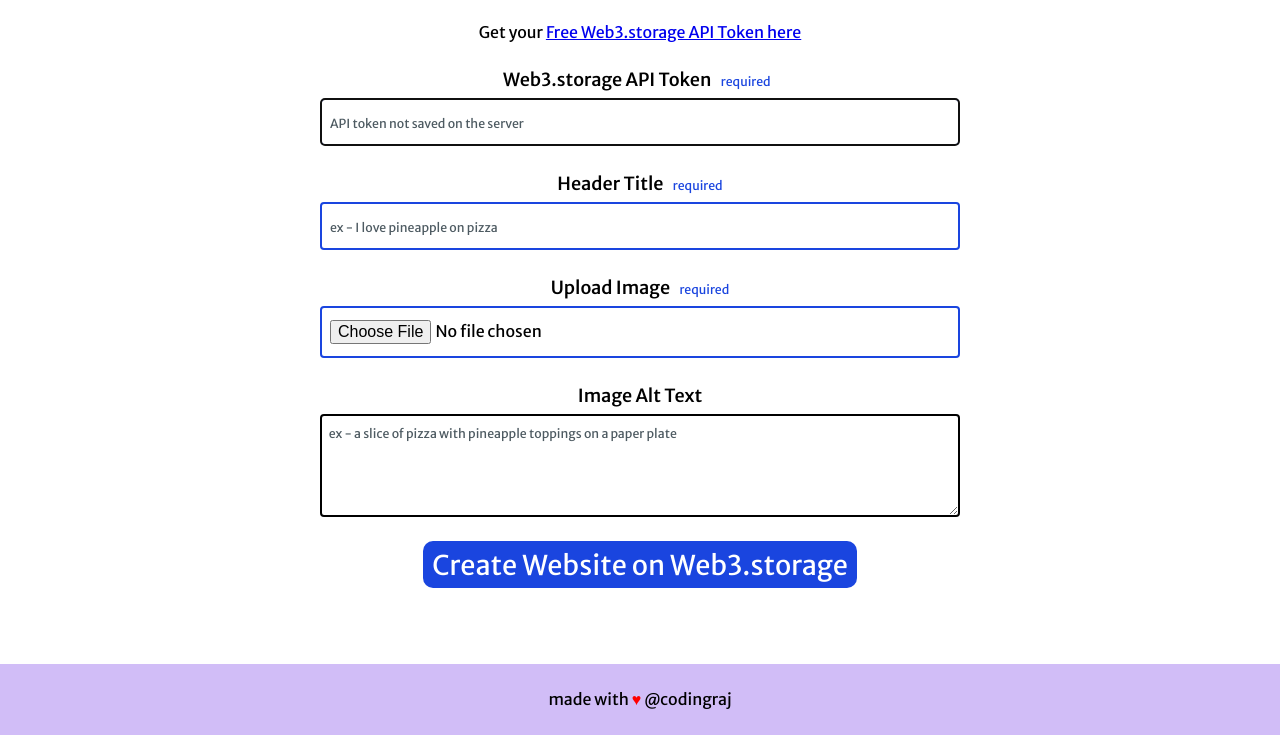
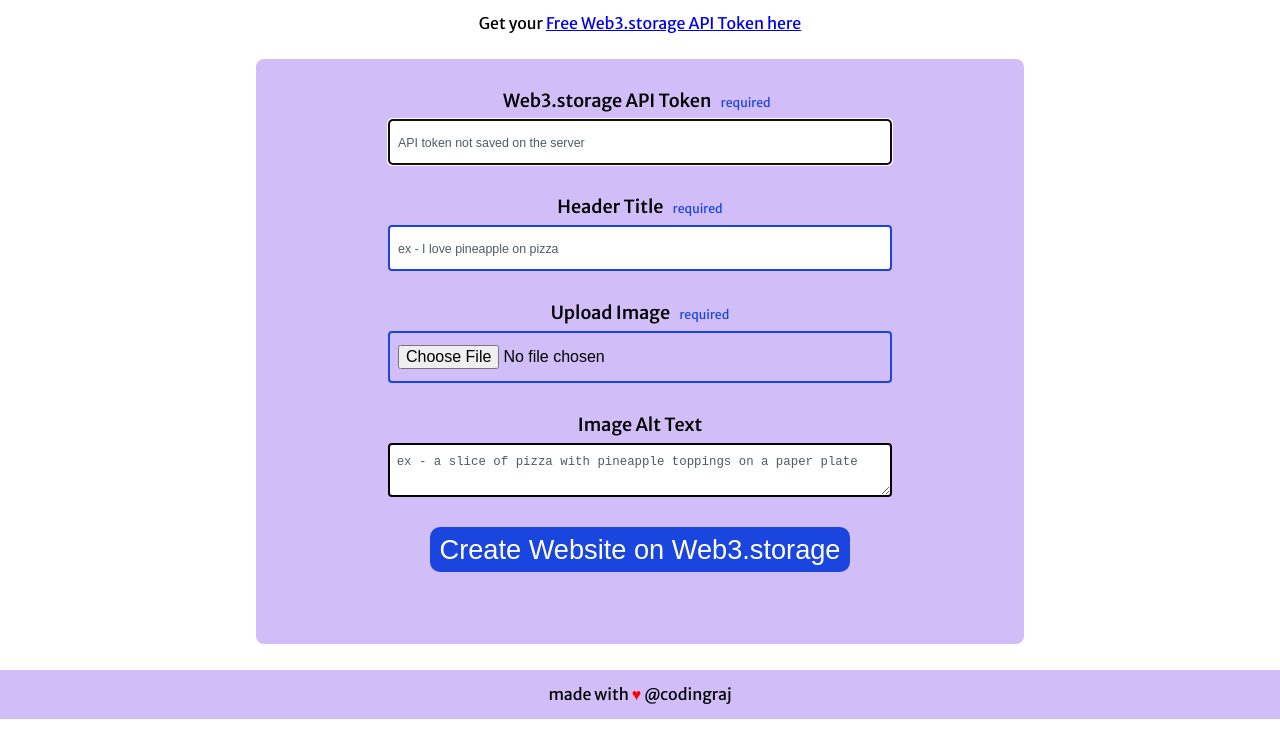
Before and after one commit to coding-island-js/web3-static-website-maker-frontend, a website: page index.html in a window 1280 px wide. Shown: the part 166-901 px from the top of the page. Drawn offline with Linux system fonts and the light colour scheme.

Commit message:
added card to fix display issues

```diff
--- a/index.html
+++ b/index.html
@@ -23,9 +23,15 @@
     </header>
     <main>
       <h1>Create a one page website hosted on Web3.storage</h1>
-      <br><br>
-      <p>Get your <a href="https://docs.web3.storage/#get-an-api-token" target="_blank"> Free Web3.storage API Token here</a></p>
-      <br>
+      <br /><br />
+      <p>
+        Get your
+        <a href="https://docs.web3.storage/#get-an-api-token" target="_blank">
+          Free Web3.storage API Token here</a
+        >
+      </p>
+      <br />
+      <div class="card">
       <label for="website-title">Web3.storage API Token</label>
       <span class="inputRequired"></span>
       <span class="incorrectAPI" id="incorrectAPI-id"></span>
@@ -56,9 +62,12 @@
       <span class="inputRequired"></span>
       <br />
       <input
-            type="file" accept="image/*" name="image-file"
-            id="image-file-id" required
-          /></input>
+        type="file"
+        accept="image/*"
+        name="image-file"
+        id="image-file-id"
+        required
+      />
       <br />
       <br />
       <label for="image-alt-text">Image Alt Text</label>
@@ -66,19 +75,20 @@
       <textarea
         name="image-alt-text"
         id="image-alt-text-id"
-            placeholder="ex - a slice of pizza with pineapple toppings on a paper plate"></textarea>
-          <br /><br />
-          <button id="generate-button-id" data-cy="generate-button" >
-            Create Website on Web3.storage</button
-          >
+        placeholder="ex - a slice of pizza with pineapple toppings on a paper plate"
+      ></textarea>
+      <br />
       <div class="buttonRequired" id="buttonRequired-id"></div>
-          <br><br>
-          <div class="website-div" id="website-div-id">
-            <a id="web3-website-link-id" target=”_blank”>your new website</a>
+      <br />
+      <button id="generate-button-id" data-cy="generate-button">
+        Create Website on Web3.storage
+      </button>
+      <br /><br /><br />
+      <a class="web3-website-link" id="web3-website-link-id" target="_blank”">
+        your new website
+      </a>
     </div>
     </main>
-    <footer>
-      made with <span class="heart">&hearts;</span> @codingraj
-    </footer>
+    <footer>made with <span class="heart">&hearts;</span> @codingraj</footer>
   </body>
 </html>
--- a/script.js
+++ b/script.js
@@ -27,6 +27,7 @@
   ) {
     uploadFile(fileInput.files[0], apiTokenInput, altImage, headerTitleInput);
   } else {
+    document.getElementById("buttonRequired-id").style.display = "block";
     document.getElementById("buttonRequired-id").style.color = "orange";
     document.getElementById("buttonRequired-id").innerText =
       "fill in required fields";
@@ -38,7 +39,6 @@
   var val = Math.floor(1000 + Math.random() * 9000);
   console.log(String(val));
 
-  const websiteDiv = document.getElementById("website-div-id");
   const websiteLink = document.getElementById("web3-website-link-id");
   const fileInput = document.getElementById("image-file-id");
   // get website title input
@@ -53,7 +53,7 @@
   console.log([...userFormData]);
   createWebsiteButton.classList.add("loading");
   createWebsiteButton.innerText = "wait";
-  websiteDiv.style.visibility = "hidden";
+  // websiteDiv.style.visibility = "hidden";
   document.getElementById("buttonRequired-id").innerText = "";
 
   // send `POST` request
@@ -84,7 +84,7 @@
     })
     .then((data) => {
       //    console.log(data.url);
-      websiteDiv.style.visibility = "visible";
+      websiteLink.style.display = "block";
       websiteLink.href = data.url;
       headerTitleInput.value = "";
       fileInput.value = "";
--- a/style.css
+++ b/style.css
@@ -1,3 +1,32 @@
+/* Box sizing rules */
+*,
+*::before,
+*::after {
+  box-sizing: border-box;
+}
+
+/* Remove default margin */
+body,
+h1,
+h2,
+h3,
+h4,
+p,
+.logo-title {
+  margin: 0;
+}
+
+/* Set core root defaults */
+html {
+  scroll-behavior: smooth;
+}
+
+/* Set core body defaults */
+body {
+  text-rendering: optimizeSpeed;
+  line-height: 1.5;
+}
+
 :root {
   --font-family: "Merriweather Sans", sans-serif;
 
@@ -22,19 +51,6 @@
   --font-size-xl: clamp(2rem, 1rem + 3vw, 5.75rem);
 }
 
-/* Box sizing rules */
-* {
-  box-sizing: border-box;
-  margin: 0;
-  padding: 0;
-  font-family: var(--font-family);
-}
-
-/* Make images easier to work with */
-img {
-  max-width: 80%;
-}
-
 h1 {
   font-size: var(--font-size-700);
   line-height: 1.1;
@@ -45,25 +61,51 @@
 }
 
 /* Set Grid Layout, min-height, some color, and padding on the top and bottom */
+
 body {
   display: grid;
-  grid-template-rows: auto 1fr auto;
+  grid-template-columns: 1fr;
+  grid-template-rows: auto 5fr auto;
   min-height: 100vh;
+  gap: 2vw;
+  font-family: var(--font-family);
   text-align: center;
-}
-
-main {
-  padding-block: 2vw;
 }
 
 header {
   font-size: var(--font-size-700);
+  grid-row: 1 / 2;
+  padding-block: 1vw;
+  background: var(--color-background-header-footer);
 }
 
-header,
+main {
+  grid-row: 2 / 3;
+  padding-left: 5vw;
+  padding-right: 5vw;
+}
+
 footer {
-  padding-block: 2vw;
+  padding-block: 1vw;
+  grid-row: 3 / 4;
   background: var(--color-background-header-footer);
+}
+
+/* # card   */
+
+.card {
+  background: var(--color-background-header-footer);
+  outline: none;
+  padding: 1.5rem;
+  border-radius: 8px;
+  width: 90vw;
+  margin: auto;
+}
+
+@media only screen and (min-width: 50em) {
+  .card {
+    width: 60vw;
+  }
 }
 
 input {
@@ -71,7 +113,7 @@
   border: 2px solid;
   border-radius: 4px;
   font-size: var(--font-size-300);
-  width: 50%;
+  width: 90%;
 }
 
 label {
@@ -85,11 +127,18 @@
   border-width: 2px;
 }
 textarea {
-  width: 50%;
+  width: 90%;
   height: 15%;
   padding: 0.75em 0.5em;
   border: 2px solid;
   border-radius: 4px;
+}
+
+@media only screen and (min-width: 50em) {
+  input,
+  textarea {
+    width: 70%;
+  }
 }
 
 ::placeholder {
@@ -122,6 +171,10 @@
   margin-left: 0.5vw;
 }
 
+.buttonRequired {
+  display: none;
+}
+
 .buttonRequired:after {
   font-size: var(--font-size-100);
   color: var(--color-complimentary-font);
@@ -134,13 +187,13 @@
   margin-left: 0.5vw;
 }
 
-.website-div {
+.web3-website-link {
   border: 5px solid orange;
-  visibility: hidden;
-  max-width: fit-content;
   padding: 1vw;
+  width: fit-content;
   margin: auto;
   animation: blink 1.5s infinite;
+  display: none;
 }
 
 .loading {
```
Lines whose indentation alone changed are shown as unchanged.
